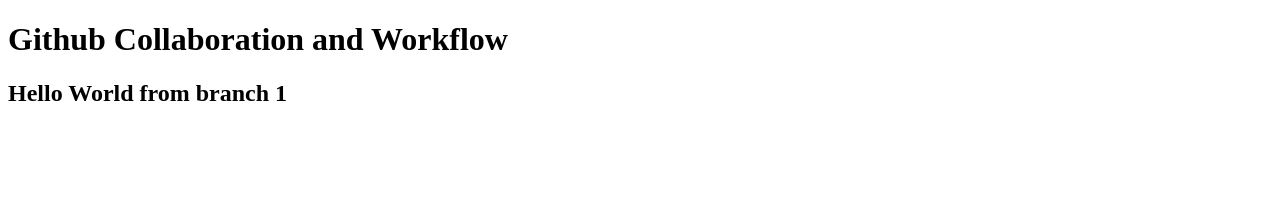
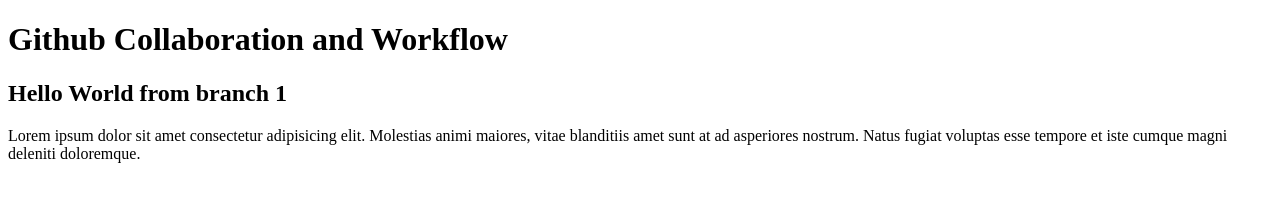
Before and after one commit to SyedHasibRahman/Collaboration, a plain HTML site: page index.html in a window 1280 px wide. Drawn offline with Linux system fonts and the light colour scheme.

Commit message:
add p from branch1

```diff
--- a/index.html
+++ b/index.html
@@ -11,6 +11,8 @@
 <body>
     <h1>Github Collaboration and Workflow</h1>
     <h2>Hello World from branch 1</h2>
+    <p>Lorem ipsum dolor sit amet consectetur adipisicing elit. Molestias animi maiores, vitae blanditiis amet sunt at
+        ad asperiores nostrum. Natus fugiat voluptas esse tempore et iste cumque magni deleniti doloremque.</p>
 </body>
 
 </html>
```
